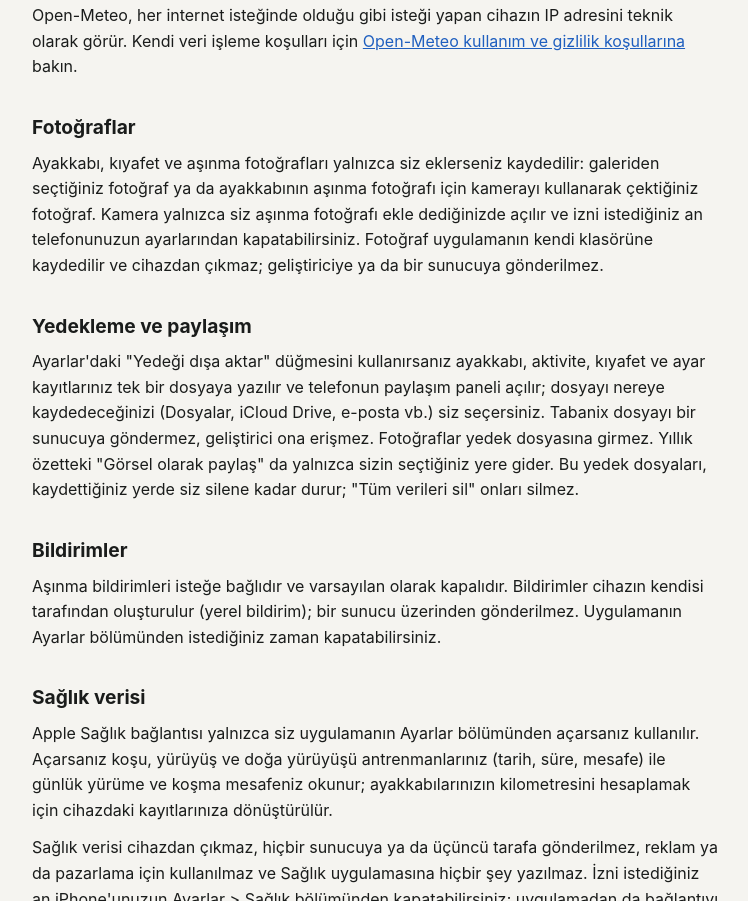
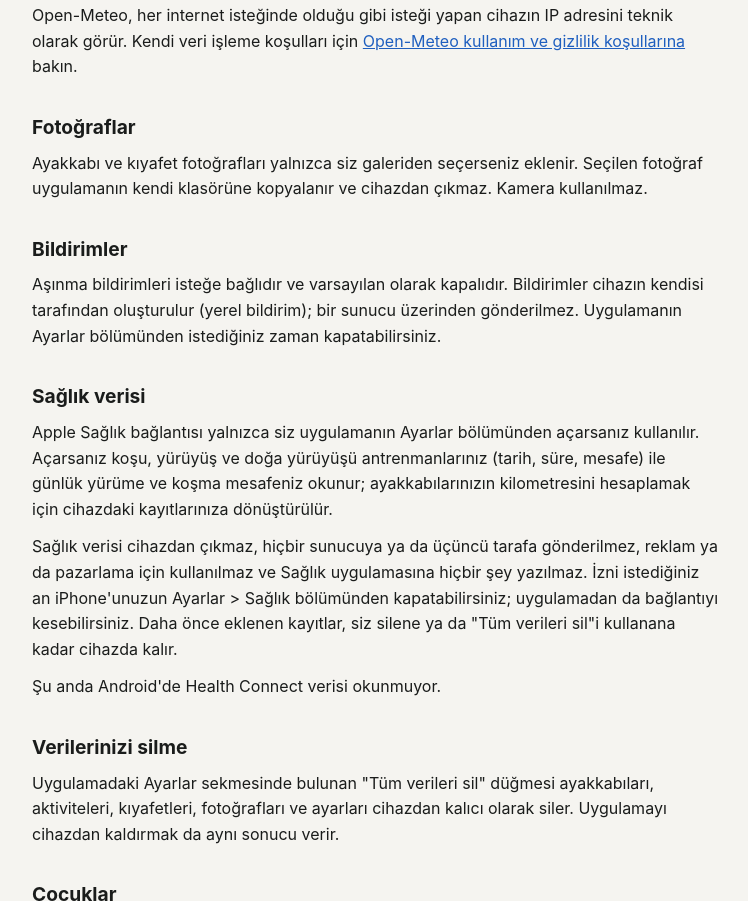
Before and after one commit to okankaya35/tabanix-gizlilik, a plain HTML site: page index.html in a window 1280 px wide. Shown: the part 1028-1929 px from the top of the page, without its empty margins (264-1012 px from the left). Drawn offline with Linux system fonts and the light colour scheme.

Commit message:
Revert "Gizlilik politikasi: kamera (asinma fotografi) ve yedekleme bolumleri"
This reverts commit c229d9351f07169d742fcc06463c890a662b1e0e.

```diff
--- a/index.html
+++ b/index.html
@@ -67,7 +67,7 @@
   <main>
     <p class="brand">Tabanix</p>
     <h1>Gizlilik Politikası</h1>
-    <p class="meta">Son güncelleme: 14 Kasım 2026</p>
+    <p class="meta">Son güncelleme: 4 Kasım 2026</p>
 
     <h2>Özet</h2>
     <p>Tabanix hesap istemez, reklam göstermez ve sizi izlemez. Ayakkabı, aktivite ve kıyafet verileriniz yalnızca cihazınızda tutulur; geliştirici bunlara erişmez.</p>
@@ -87,10 +87,7 @@
     <p>Open-Meteo, her internet isteğinde olduğu gibi isteği yapan cihazın IP adresini teknik olarak görür. Kendi veri işleme koşulları için <a href="https://open-meteo.com/en/terms">Open-Meteo kullanım ve gizlilik koşullarına</a> bakın.</p>
 
     <h2>Fotoğraflar</h2>
-    <p>Ayakkabı, kıyafet ve aşınma fotoğrafları yalnızca siz eklerseniz kaydedilir: galeriden seçtiğiniz fotoğraf ya da ayakkabının aşınma fotoğrafı için kamerayı kullanarak çektiğiniz fotoğraf. Kamera yalnızca siz aşınma fotoğrafı ekle dediğinizde açılır ve izni istediğiniz an telefonunuzun ayarlarından kapatabilirsiniz. Fotoğraf uygulamanın kendi klasörüne kaydedilir ve cihazdan çıkmaz; geliştiriciye ya da bir sunucuya gönderilmez.</p>
-
-    <h2>Yedekleme ve paylaşım</h2>
-    <p>Ayarlar'daki "Yedeği dışa aktar" düğmesini kullanırsanız ayakkabı, aktivite, kıyafet ve ayar kayıtlarınız tek bir dosyaya yazılır ve telefonun paylaşım paneli açılır; dosyayı nereye kaydedeceğinizi (Dosyalar, iCloud Drive, e-posta vb.) siz seçersiniz. Tabanix dosyayı bir sunucuya göndermez, geliştirici ona erişmez. Fotoğraflar yedek dosyasına girmez. Yıllık özetteki "Görsel olarak paylaş" da yalnızca sizin seçtiğiniz yere gider. Bu yedek dosyaları, kaydettiğiniz yerde siz silene kadar durur; "Tüm verileri sil" onları silmez.</p>
+    <p>Ayakkabı ve kıyafet fotoğrafları yalnızca siz galeriden seçerseniz eklenir. Seçilen fotoğraf uygulamanın kendi klasörüne kopyalanır ve cihazdan çıkmaz. Kamera kullanılmaz.</p>
 
     <h2>Bildirimler</h2>
     <p>Aşınma bildirimleri isteğe bağlıdır ve varsayılan olarak kapalıdır. Bildirimler cihazın kendisi tarafından oluşturulur (yerel bildirim); bir sunucu üzerinden gönderilmez. Uygulamanın Ayarlar bölümünden istediğiniz zaman kapatabilirsiniz.</p>
```
